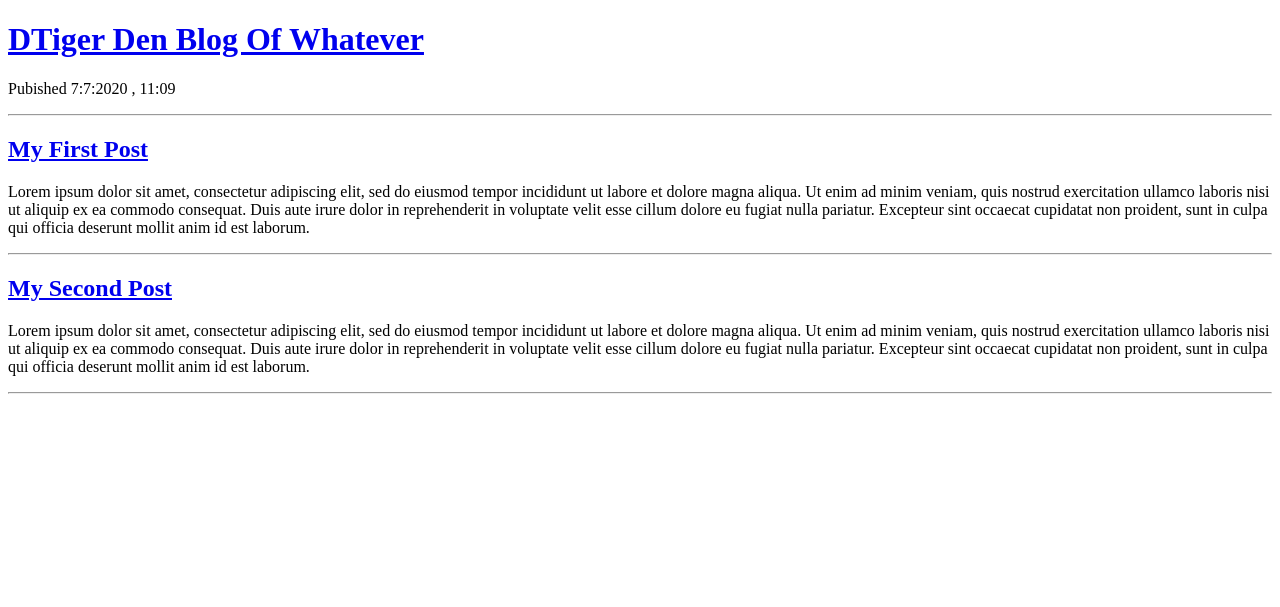
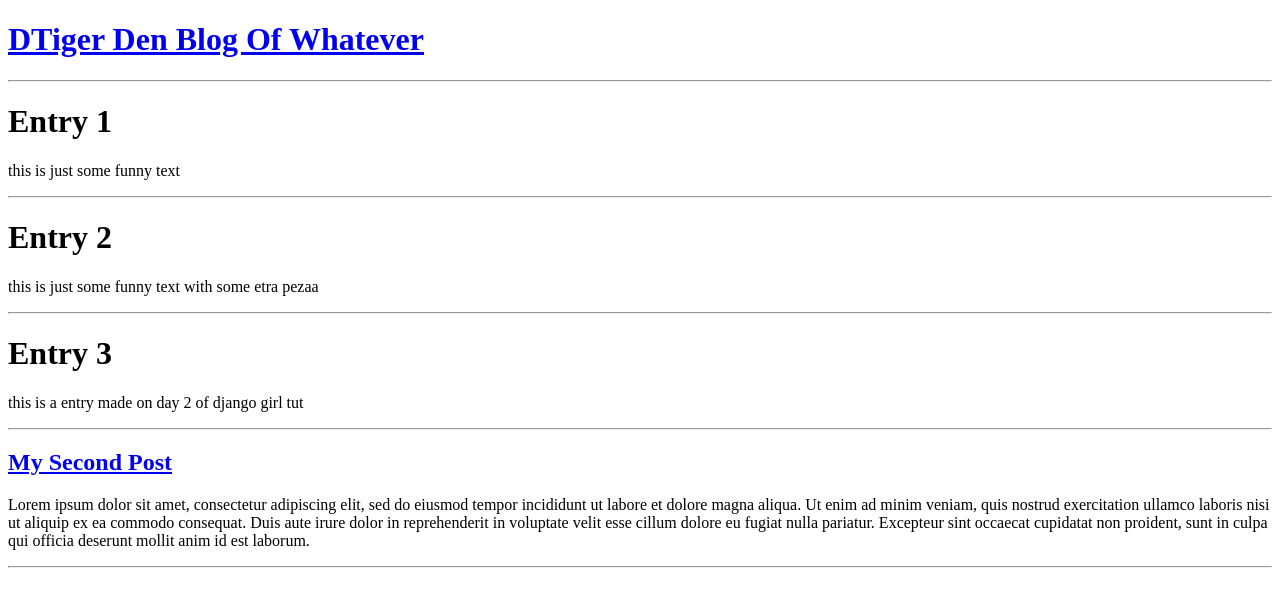
Before and after one commit to AstralWoof/my-first-blog, a Django app: page / in a window 1280 px wide. Shown: the top 607 px of the page. Run offline with Django 3.2, Linux system fonts and the light colour scheme; data comes from the database, SQL or seed files in the repository; both versions use the stored data as it was after the commit.

Commit message:
Made the html template edynamci from database.

```diff
--- a/blog/templates/blog/post_list.html
+++ b/blog/templates/blog/post_list.html
@@ -7,18 +7,19 @@
   <body>
   	<div>
   		<h1><a href="/">DTiger Den Blog Of Whatever</a></h1>
+  		<hr>
   	</div>
 
+    {% for post in posts %}
+  	<div>
 
-  	<div>
-  		<p>Pubished 7:7:2020 , 11:09</p>
-  		<hr>
-  		<h2><a href="/">My First Post</a></h2>
+  		    <h1>{{post}}</h1>
+  		    <p>{{post.text}}</p>
+  		    <hr>
 
-  		<p>Lorem ipsum dolor sit amet, consectetur adipiscing elit, sed do eiusmod tempor incididunt ut labore et dolore magna aliqua. Ut enim ad minim veniam, quis nostrud exercitation ullamco laboris nisi ut aliquip ex ea commodo consequat. Duis aute irure dolor in reprehenderit in voluptate velit esse cillum dolore eu fugiat nulla pariatur. Excepteur sint occaecat cupidatat non proident, sunt in culpa qui officia deserunt mollit anim id est laborum.
-  		</p>
-  		<hr>
+
   	</div>
+  	{% endfor %}
   	<div>
   		<h2><a href="/">My Second Post</a></h2>
   		<p>
--- a/blog/views.py
+++ b/blog/views.py
@@ -1,5 +1,7 @@
 from django.shortcuts import render
-
+from .models import Post
+from django.utils import timezone
 # Create your views here.
 def  post_list(request):
-	return render(request,'blog/post_list.html',{})
+	posts = Post.objects.all()
+	return render(request,'blog/post_list.html',{'posts':posts})
```
Also changed, not shown: db.sqlite3.
